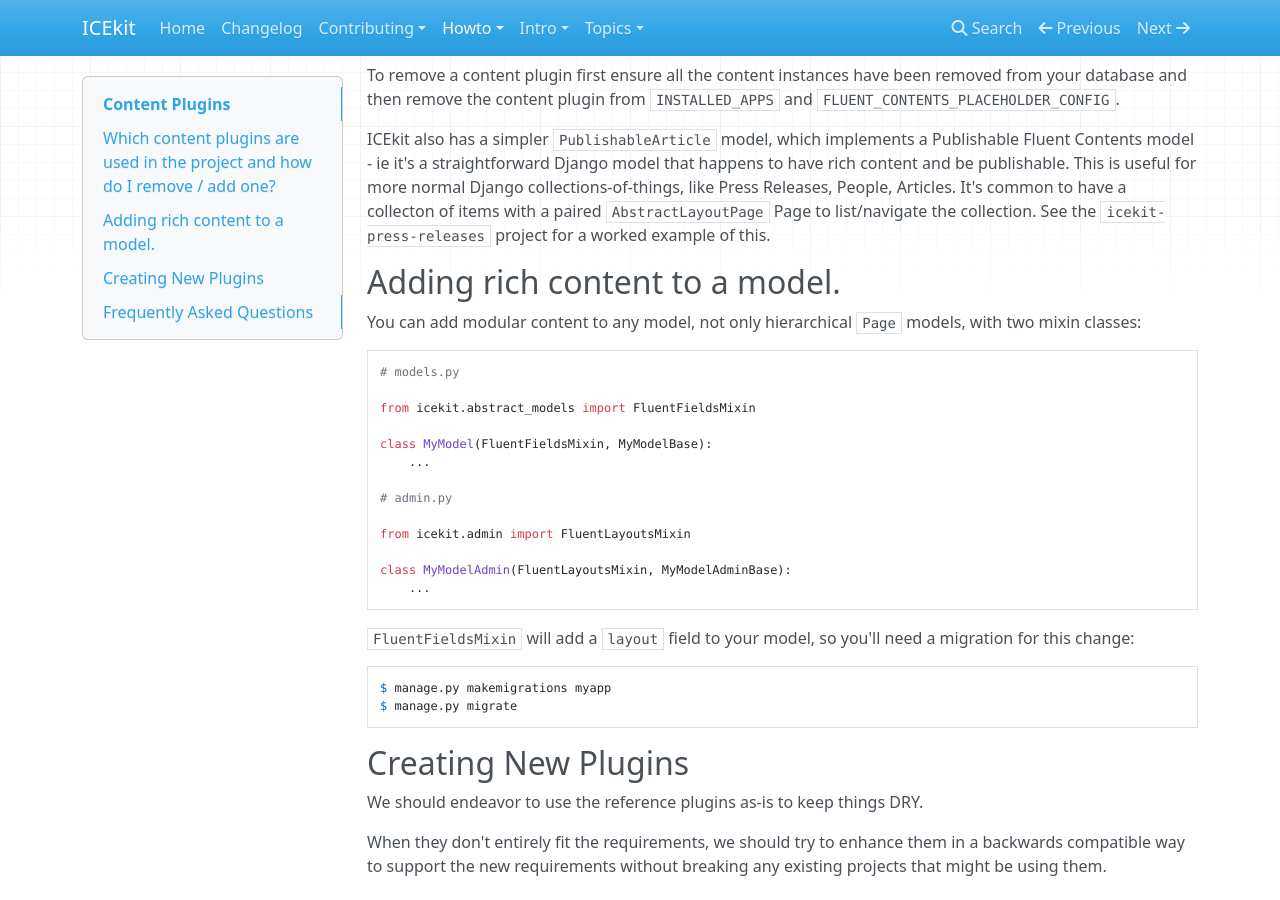
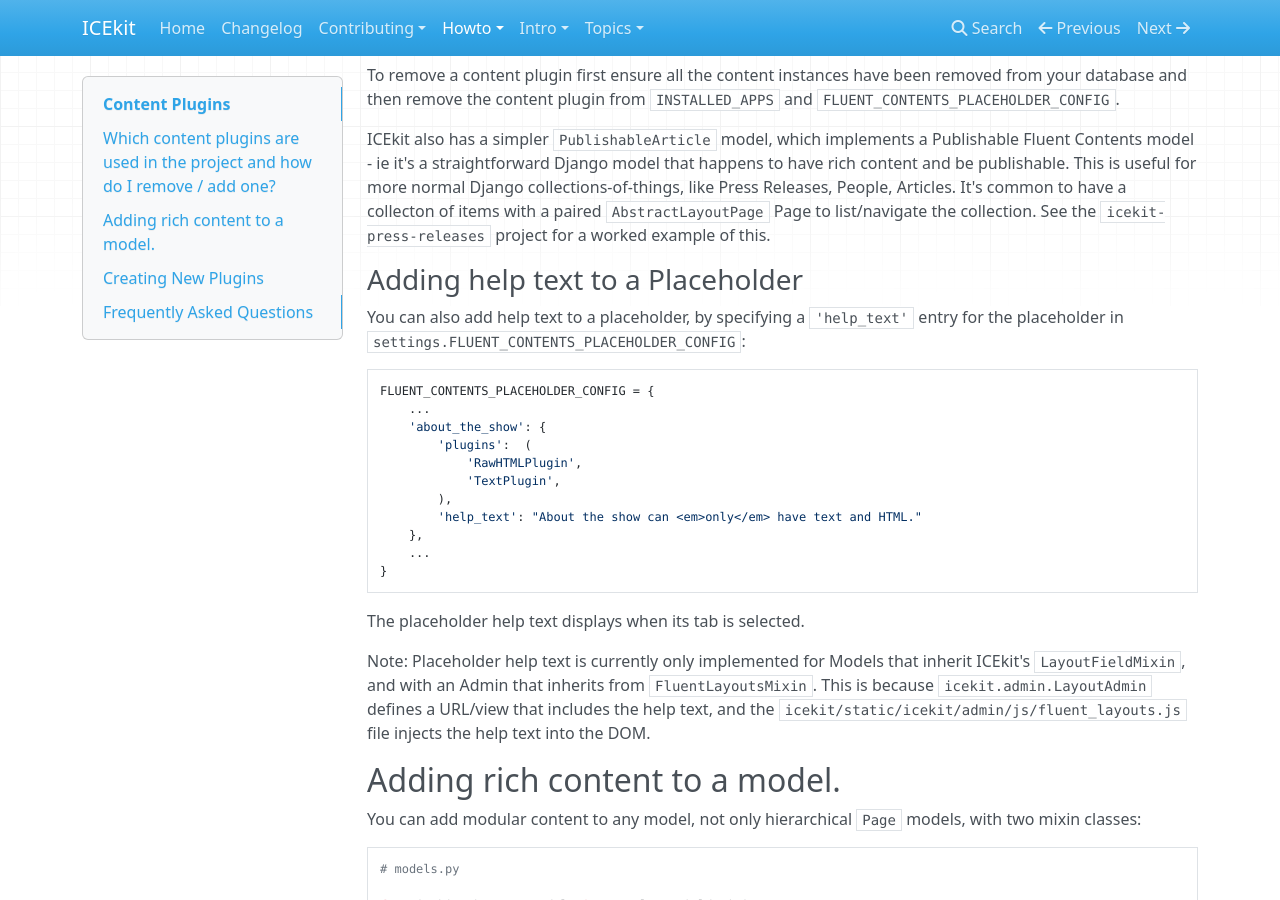
Before and after one commit to ic-labs/django-icekit, an MkDocs documentation site: the page built from docs/howto/plugins.md, in a window 1280 px wide and 900 px high, scrolled down 612 px. Built offline with MkDocs 1.6.1, drawn with Linux system fonts in a browser that asks for light colours; nearby versions of some CDN libraries.

Commit message:
Allow FLUENT_CONTENTS_PLACEHOLDER_CONFIG to define help text for LayoutFieldMixin models, which is rendered in FluentLayoutsMixin admins.

```diff
--- a/docs/howto/plugins.md
+++ b/docs/howto/plugins.md
@@ -40,6 +40,32 @@ that happens to have rich content and be publishable. This is useful for more
 It's common to have a collecton of items with a paired `AbstractLayoutPage`
 Page to list/navigate the collection. See the `icekit-press-releases`
 project for a worked example of this.
+
+### Adding help text to a Placeholder
+
+You can also add help text to a placeholder, by specifying a `'help_text'`
+entry for the placeholder in `settings.FLUENT_CONTENTS_PLACEHOLDER_CONFIG`:
+
+    FLUENT_CONTENTS_PLACEHOLDER_CONFIG = {
+        ...
+        'about_the_show': {
+            'plugins':  (
+                'RawHTMLPlugin',
+                'TextPlugin',
+            ),
+            'help_text': "About the show can <em>only</em> have text and HTML."
+        },
+        ...
+    }
+
+The placeholder help text displays when its tab is selected.
+
+Note: Placeholder help text is currently only implemented for Models that
+inherit ICEkit's `LayoutFieldMixin`, and with an Admin that inherits from
+`FluentLayoutsMixin`. This is because `icekit.admin.LayoutAdmin` defines a
+URL/view that includes the help text, and the
+`icekit/static/icekit/admin/js/fluent_layouts.js` file injects the help text
+into the DOM.
 
 ## Adding rich content to a model.
 
```
Also changed, not shown: icekit/static/icekit/admin/js/fluent_layouts.js (+8 -0 lines), 1 other file.
